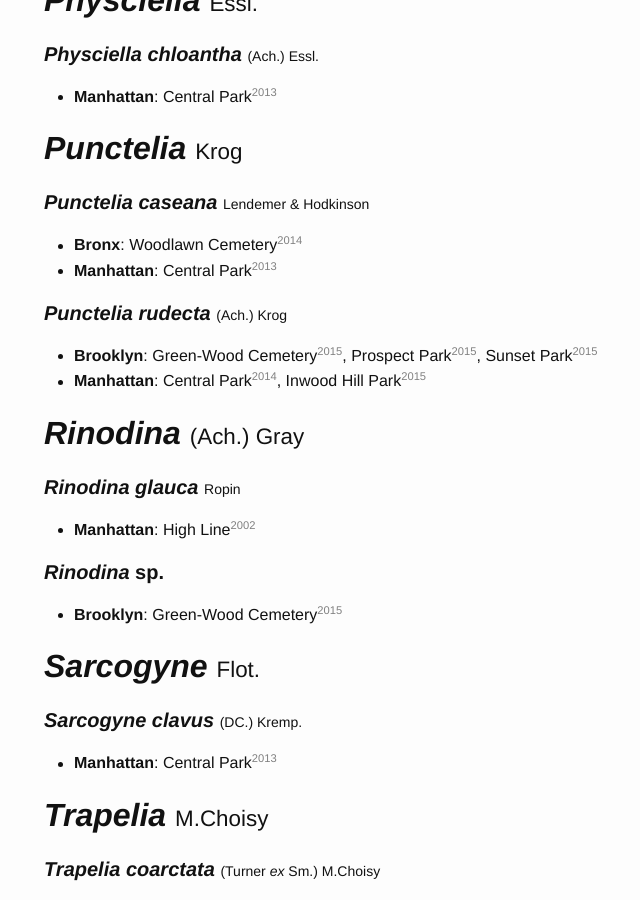
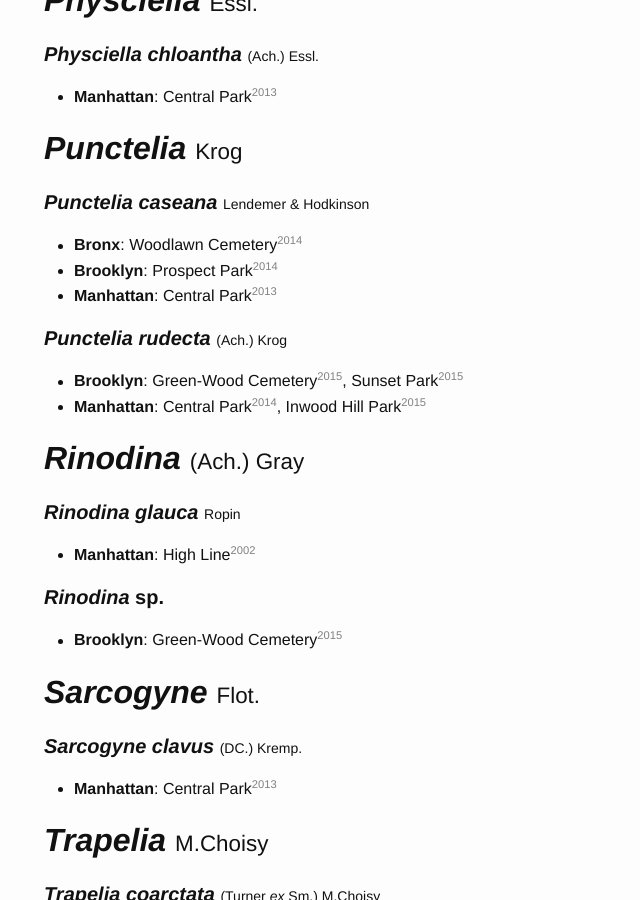
Before and after one commit to lichens-nyc/lichens-nyc.github.io, a Jekyll site: the page built from index.html, in a window 1280 px wide and 900 px high, scrolled down 6146 px. Shown: the whole window, without its empty margins (226-866 px from the left). Built offline with Jekyll 4.4.1, drawn with Linux system fonts in a browser that asks for light colours.

```diff
--- a/_data/observations.yaml
+++ b/_data/observations.yaml
@@ -170,12 +170,12 @@
 Punctelia:
   caseana:
     CP: [{ when: 2013, who: JA }]
+    PP: [{ when: 2014, who: NP }]
     WC: [{ when: 2014, who: NP }]
   rudecta:
     CP: [{ when: 2013, who: JA }, { when: 2014, who: DS }]
     GW: [{ when: 2014, who: NP }, { when: 2015, who: NP }]
     IH: [{ when: 2015, who: NP }]
-    PP: [{ when: 2014, who: NP }, { when: 2015, who: NP }]
     SP: [{ when: 2015, who: NP }]
 Rinodina:
   glauca:
```
